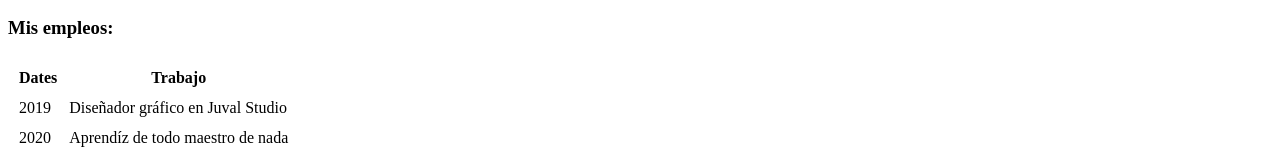
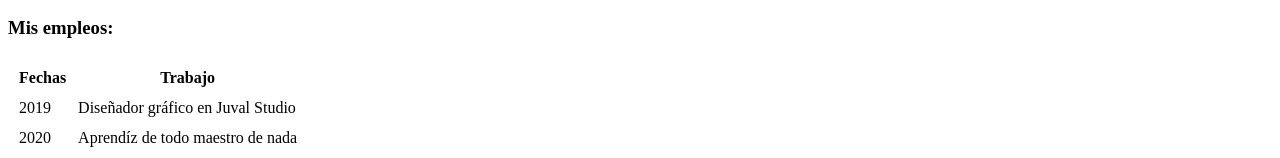
Before and after one commit to Daiki77/cv, a plain HTML site: page index.html in a window 1280 px wide. Shown: the part 359-517 px from the top of the page. Drawn offline with Linux system fonts and the light colour scheme.

Commit message:
Pequeños cambios
"Dates" -> "Fechas"

```diff
--- a/index.html
+++ b/index.html
@@ -31,7 +31,7 @@
     <table cellspacing="10">
         <thead>
             <tr>
-                <th>Dates</th>
+                <th>Fechas</th>
                 <th>Trabajo</th>
             </tr>
         </thead>
```
